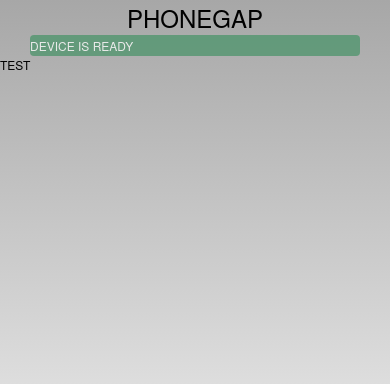
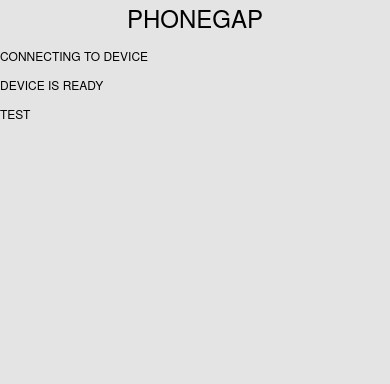
Before and after one commit to DeqingSun/phonegap_sound_detection, a plain HTML site: page www/index.html in a window 390 px wide. Drawn offline with Linux system fonts and the light colour scheme; some packages are replaced by stand-ins of ours.

Commit message:
Clean background

```diff
--- a/www/css/index.css
+++ b/www/css/index.css
@@ -23,7 +23,7 @@
     -webkit-text-size-adjust: none;             /* prevent webkit from resizing text to fit */
     -webkit-user-select: none;                  /* prevent copy paste, to allow, change 'none' to 'text' */
     background-color:#E4E4E4;
-    background-image:linear-gradient(top, #A7A7A7 0%, #E4E4E4 51%);
+    /*background-image:linear-gradient(top, #A7A7A7 0%, #E4E4E4 51%);
     background-image:-webkit-linear-gradient(top, #A7A7A7 0%, #E4E4E4 51%);
     background-image:-ms-linear-gradient(top, #A7A7A7 0%, #E4E4E4 51%);
     background-image:-webkit-gradient(
@@ -33,7 +33,7 @@
         color-stop(0, #A7A7A7),
         color-stop(0.51, #E4E4E4)
     );
-    background-attachment:fixed;
+    background-attachment:fixed;*/
     font-family:'HelveticaNeue-Light', 'HelveticaNeue', Helvetica, Arial, sans-serif;
     font-size:12px;
     height:100%;
--- a/www/index.html
+++ b/www/index.html
@@ -26,9 +26,9 @@
     <body>
         <div>
             <h1>PhoneGap</h1>
-            <div id="deviceready" class="blink">
-                <p class="event listening">Connecting to Device</p>
-                <p class="event received">Device is Ready</p>
+            <div id="deviceready">
+                <p >Connecting to Device</p>
+                <p >Device is Ready</p>
             </div>
             <div>
             	test
```
Also changed, not shown: plugins/android.json (added, +11 -0 lines), 1 other file.
